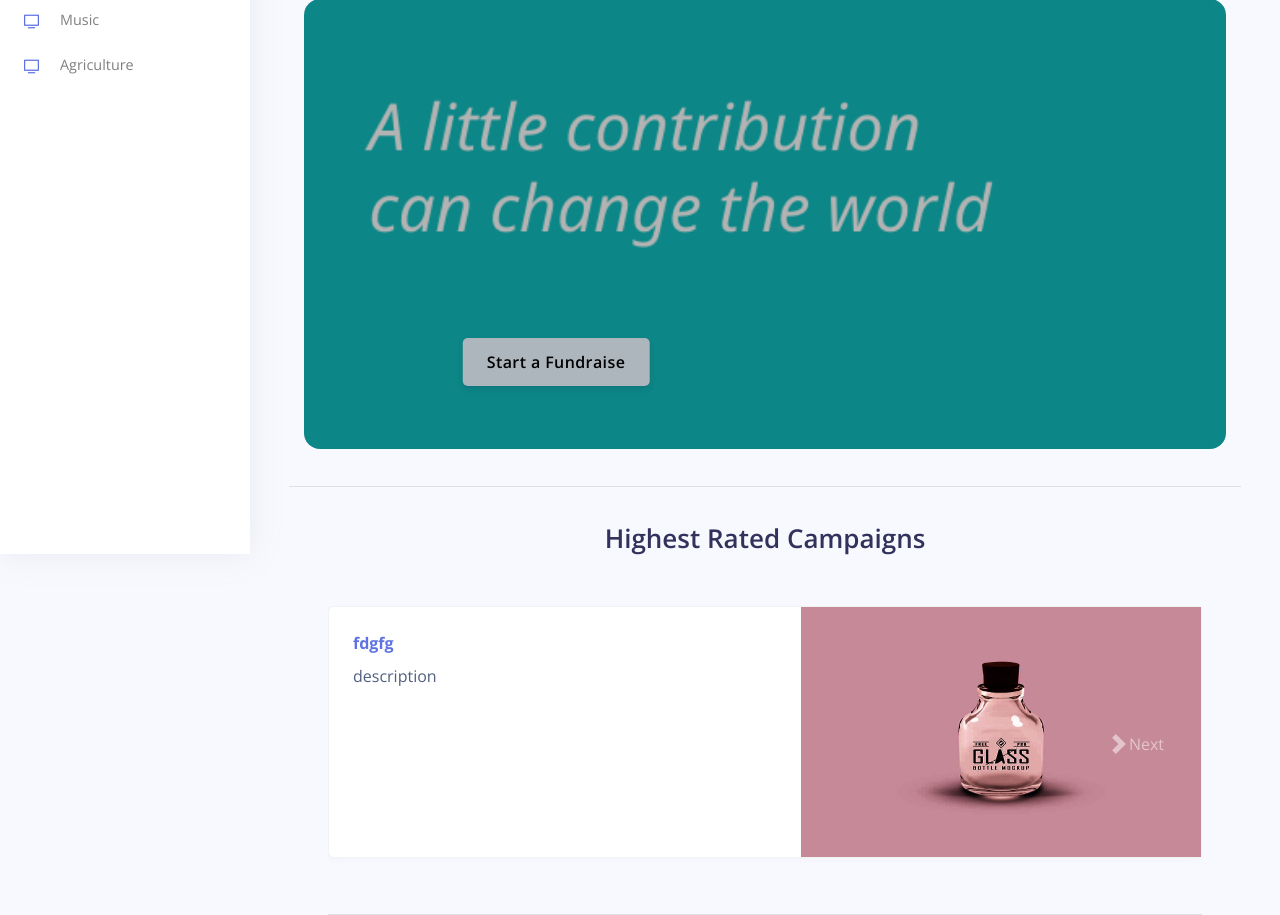
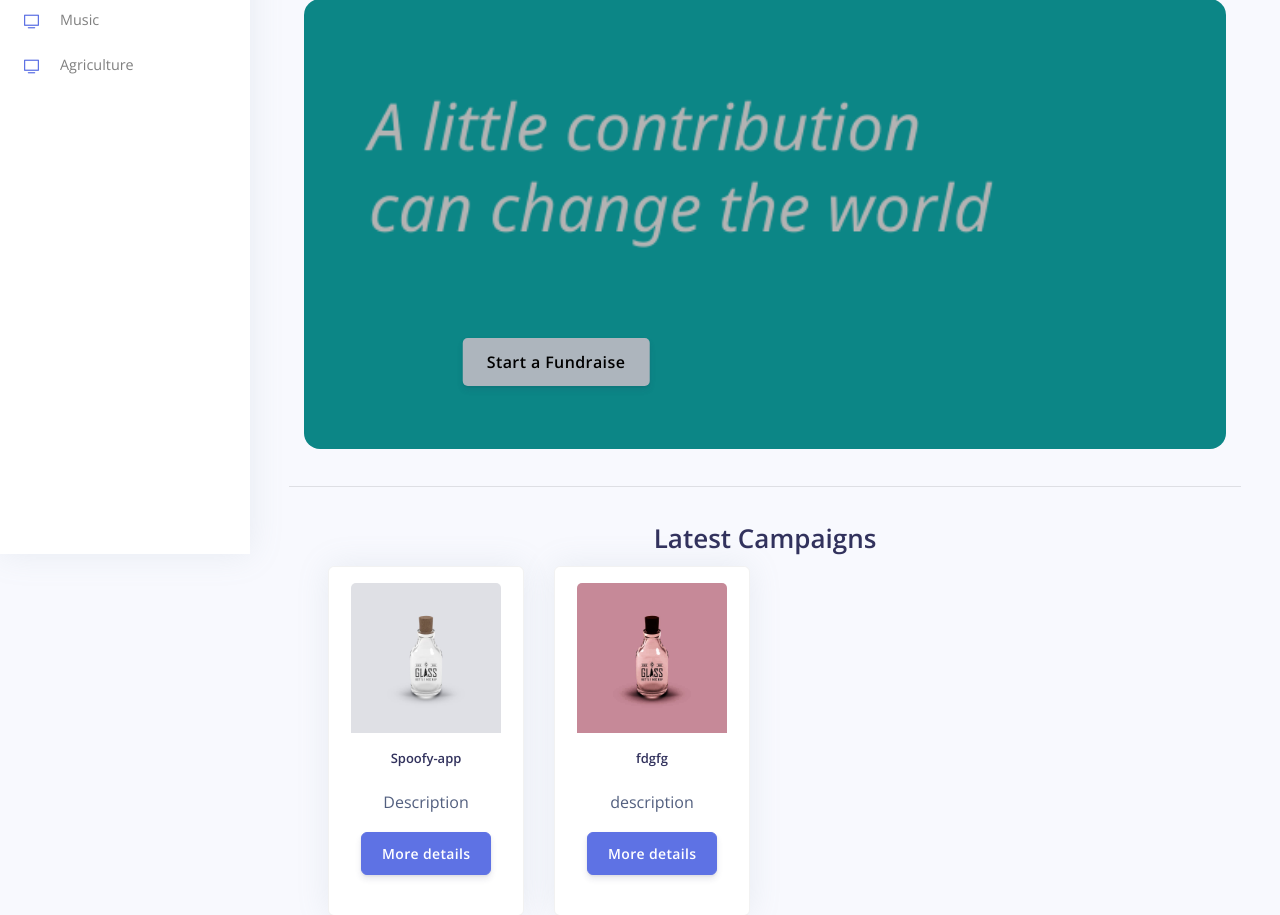
Before and after one commit to sisandla/Crowdfunding-frontend, a Django app: page / in a window 1280 px wide. Shown: the part 246-1161 px from the top of the page. Run offline with Django 4.2, Linux system fonts and the light colour scheme; data comes from the database, SQL or seed files in the repository; data that the repository does not hold is empty; parts of the project's set-up code (start-up, migrations or seed data) failed here and were passed over; some libraries are stand-ins or nearby versions.

Commit message:
update some of the files

```diff
--- a/crowdfunding/settings.py
+++ b/crowdfunding/settings.py
@@ -128,13 +128,9 @@ USE_TZ = True
 
 
 # Static files (CSS, JavaScript, Images)
-# https://docs.djangoproject.com/en/4.0/howto/static-files/
-
 STATIC_URL = 'static/'
 
 # Default primary key field type
-# https://docs.djangoproject.com/en/4.0/ref/settings/#default-auto-field
-
 DEFAULT_AUTO_FIELD = 'django.db.models.BigAutoField'
 
 # media uploading
--- a/home/templates/home/index.html
+++ b/home/templates/home/index.html
@@ -14,7 +14,7 @@
     {% include 'home/fundraise_banner.html' %}
     {% comment %} {% include 'home/featured_campaigns.html' %} {% endcomment %}
     {% comment %} {% include 'home/donate_banner.html' %}  {% endcomment %}
-    {% include 'home/highest_rated_campaigns.html' %}
+    {% comment %} {% include 'home/highest_rated_campaigns.html' %}  {% endcomment %}
     {% include 'home/latest_campaigns.html' %}
 </div>
 <script src="https://cdn.jsdelivr.net/npm/bootstrap@5.0.0-beta3/dist/js/bootstrap.bundle.min.js" integrity="sha384-JEW9xMcG8R+pH31jmWH6WWP0WintQrMb4s7ZOdauHnUtxwoG2vI5DkLtS3qm9Ekf" crossorigin="anonymous"></script>
```
Also changed, not shown: auth/urls.py (deleted, +0 -7 lines), requirements.txt (added, +25 -0 lines), auth/templates/auth/register.html (deleted), static/assets/img/brand/blue.png (deleted), static/assets/img/brand/favicon.png.
